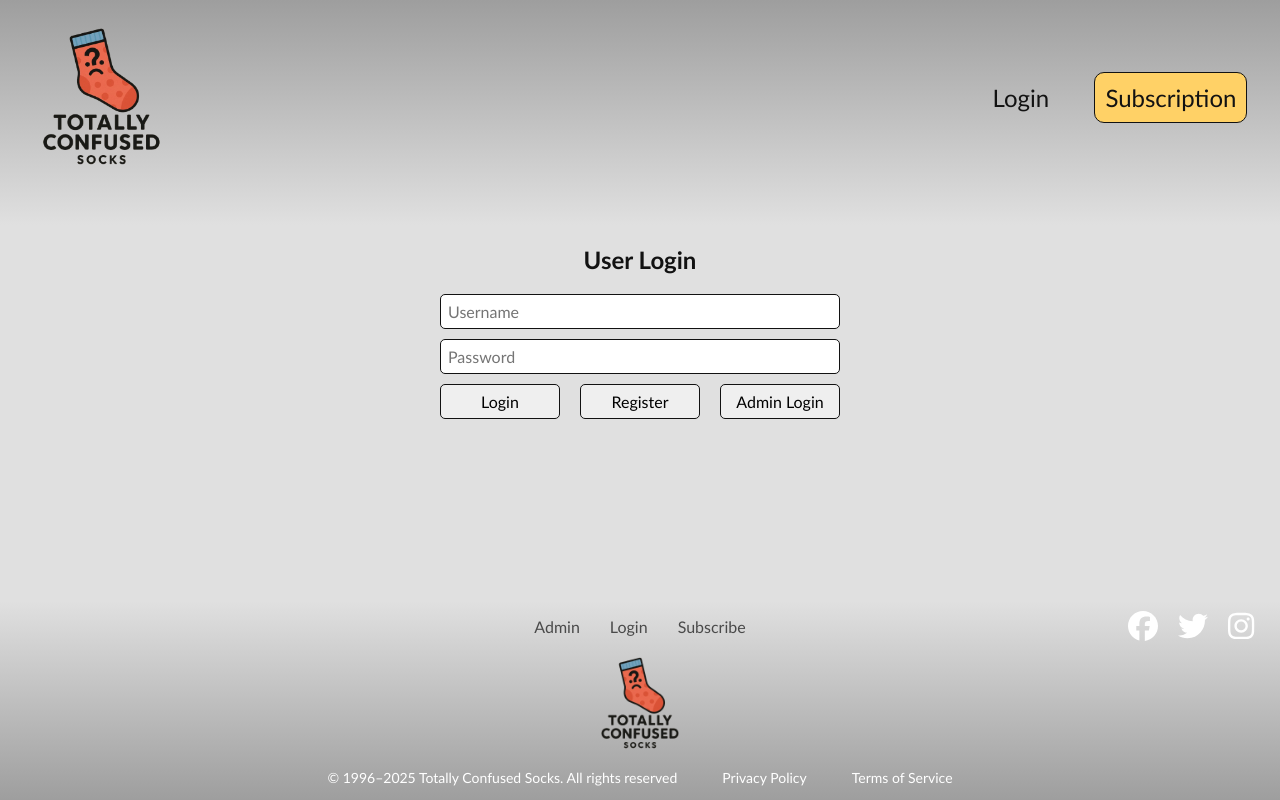
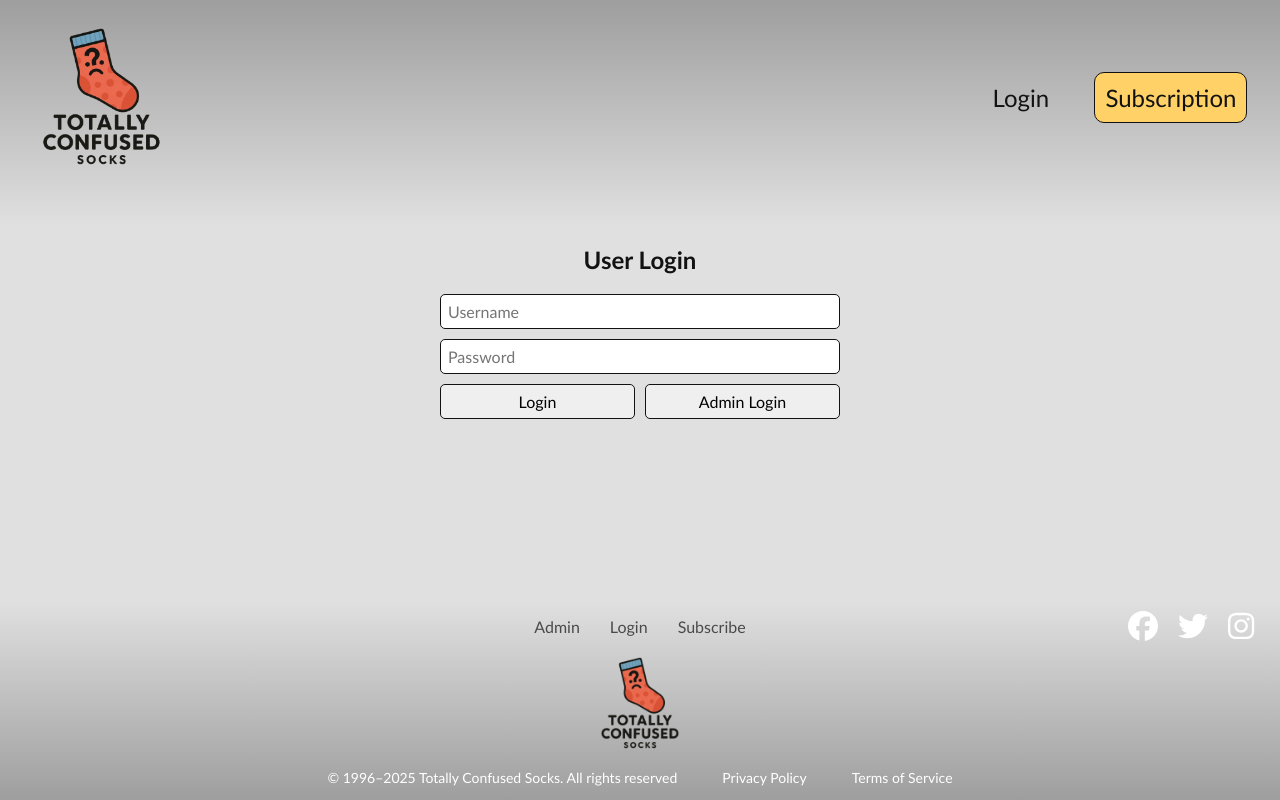
Before and after one commit to Medieinstitutet/fsu24d-systemutveckling-e-handel-f-r-prenumerationer-sevenisheaven, a React (Vite) app in the folder frontend/: page /login in a window 1280 px wide. Built offline with nearby package versions, Linux system fonts and the light colour scheme.

Commit message:
Removed register function, reistration wll be made solely thru purchase of subscription

```diff
--- a/frontend/src/index.css
+++ b/frontend/src/index.css
@@ -112,11 +112,12 @@ input, button, select {
 .button-div {
   display: flex;
   justify-content: space-between;
+  gap: 10px;
   width: 400px;
 }
 
 .button-div button {
-  width: 120px;
+  width: 50%;
 }
 
 main {
--- a/frontend/src/pages/Login.tsx
+++ b/frontend/src/pages/Login.tsx
@@ -16,16 +16,6 @@ export const Login = () => {
       navigate(typeOfLogin === "user" ? "/my-page" : "/admin");
     } catch (error) {
       alert("Invalid username or password! Please try again.");
-    }
-  };
-
-  const handleRegister = async () => {
-    try {
-      await register(username, password);
-      alert("Registration successful! You are now logged in.");
-      navigate("/admin/products");
-    } catch (error: any) {
-      alert(error.message || "Registration failed. Try a different username.");
     }
   };
 
@@ -48,9 +38,6 @@ export const Login = () => {
         />
         <div className="button-div">
           <button type="submit">Login</button>
-          <button type="button" onClick={handleRegister}>
-            Register
-          </button>
           <button
             type="button"
             onClick={() =>
```
